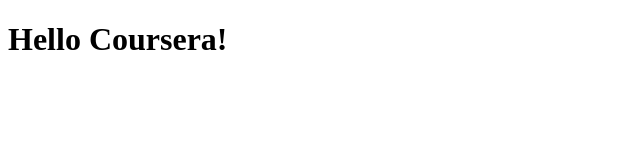
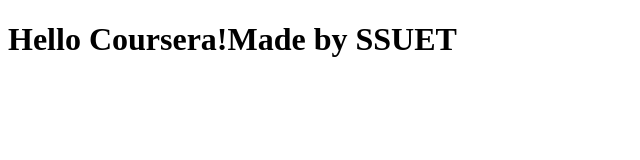
Before and after one commit to Izhan6987/Coursera, a plain HTML site: page site/index.html in a window 1280 px wide. Shown: the whole page, without its empty margins (0-640 px from the left). Drawn offline with Linux system fonts and the light colour scheme.

Commit message:
Small Addition

```diff
--- a/site/index.html
+++ b/site/index.html
@@ -4,6 +4,6 @@
 	<title>Hello Coursera</title>
 </head>
 <body>
-<h1>Hello Coursera!</h1>
+<h1>Hello Coursera!Made by SSUET</h1>
 </body>
 </html>
```
